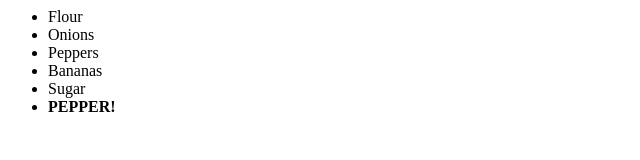
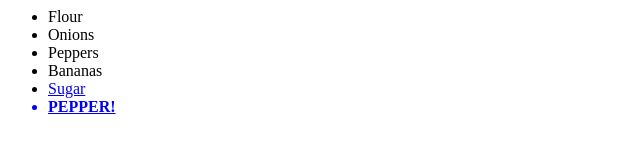
Before and after one commit to tommohub/shoppinglist, a plain HTML site: page index.html in a window 1280 px wide. Shown: the whole page, without its empty margins (0-640 px from the left). Drawn offline with Linux system fonts and the light colour scheme.

Commit message:
Making sugar into a link

```diff
--- a/index.html
+++ b/index.html
@@ -5,7 +5,7 @@
 			<li>Onions</li>
 			<li>Peppers</li>
 			<li>Bananas</li>
-			<li>Sugar</li>
+			<li><a href="google.com?q=sugar">Sugar</li>
 			<li><b>PEPPER!</b></li>
 		</ul>
 	</body>
```
